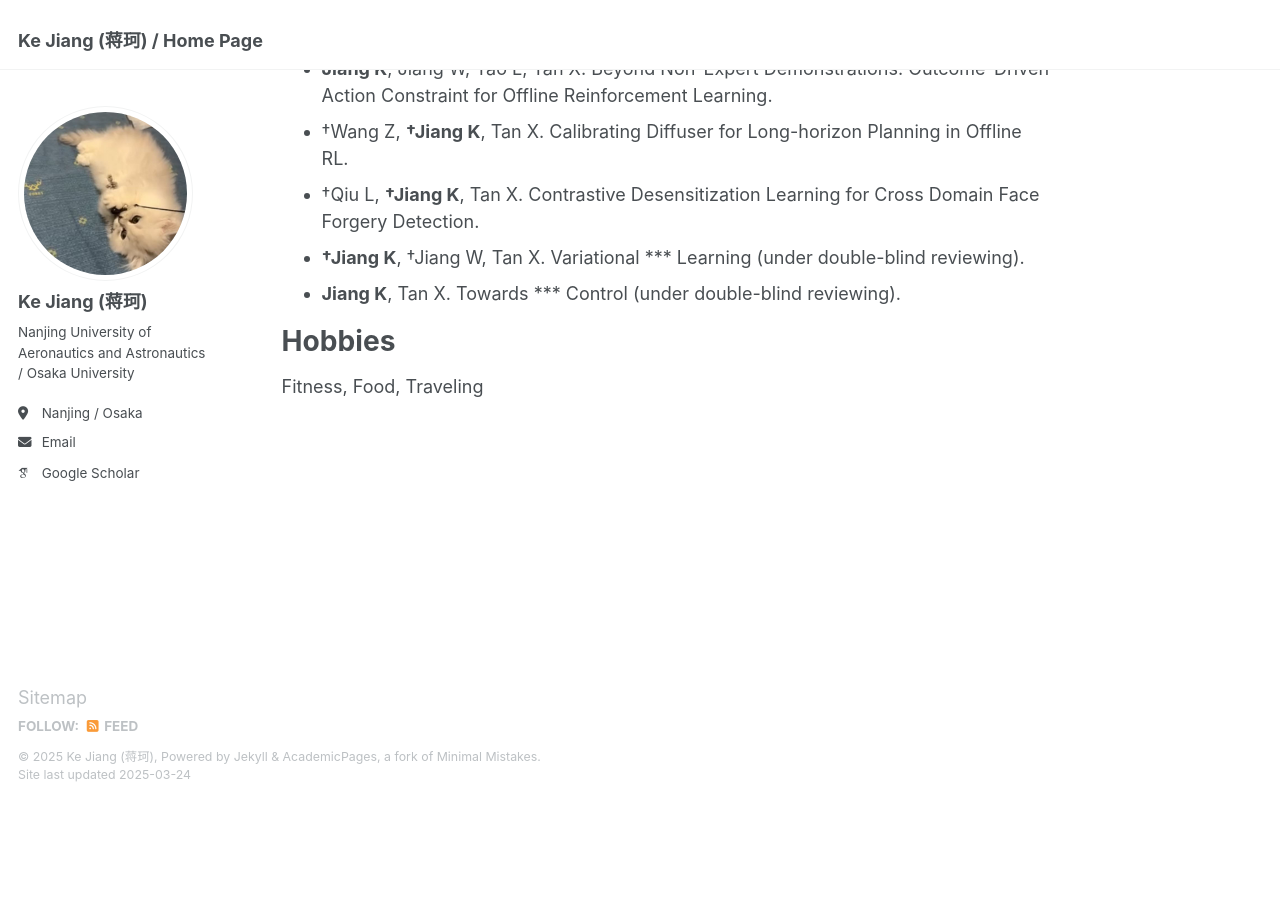
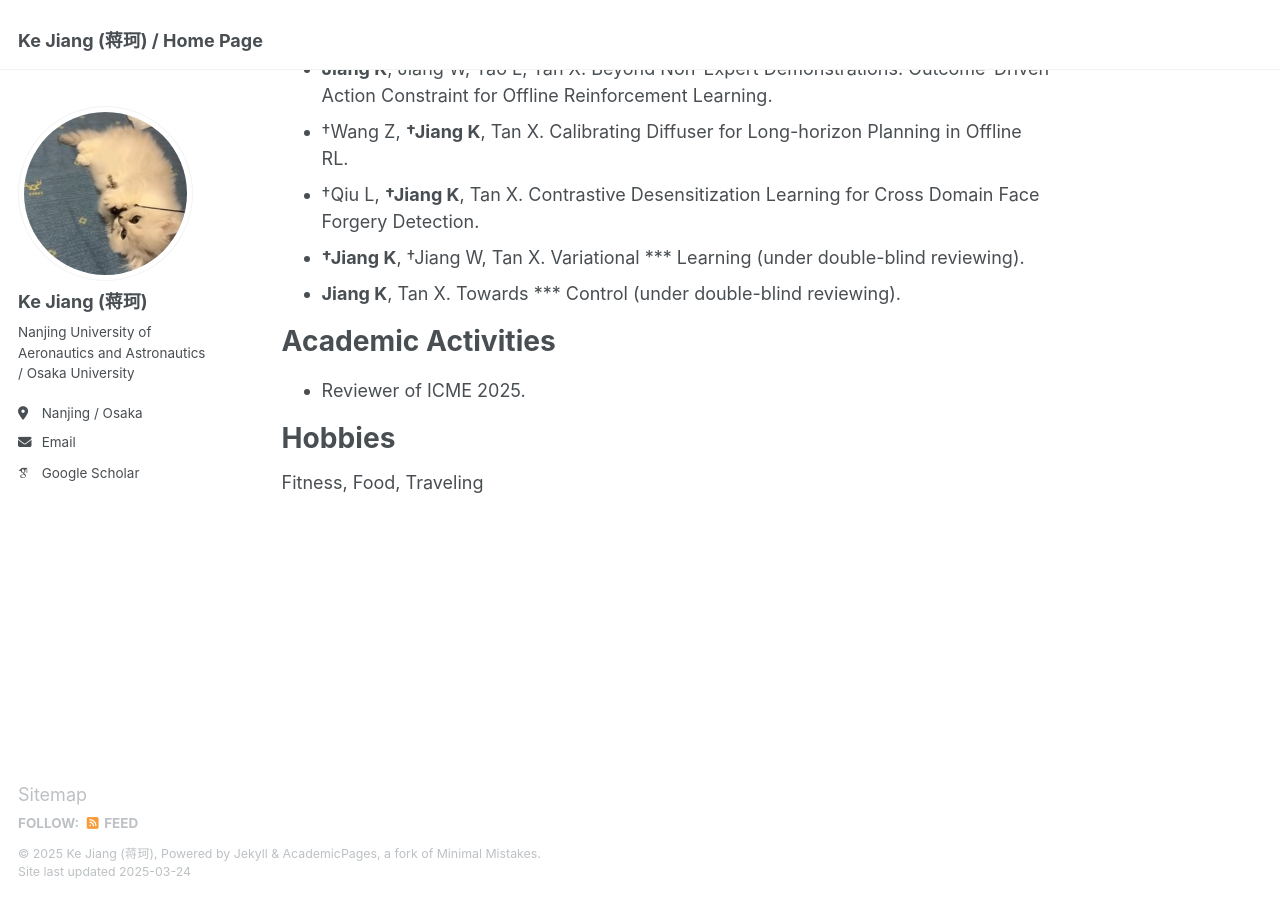
Before and after one commit to Jack10843/Jack10843.github.io, a Jekyll site: the page built from _pages/about.md, in a window 1280 px wide and 900 px high, scrolled down 1475 px. Built offline with Jekyll 4.4.1, drawn with Linux system fonts in a browser that asks for light colours; some web fonts are replaced; before the commit the page ends 2278 px from its top, so only the background shows below that.

Commit message:
Update about.md

```diff
--- a/_pages/about.md
+++ b/_pages/about.md
@@ -45,6 +45,10 @@ Preprints
  - **†Jiang K**, †Jiang W, Tan X. Variational *** Learning (under double-blind reviewing).
  - **Jiang K**, Tan X. Towards *** Control (under double-blind reviewing).
 
+Academic Activities
+======
+ - Reviewer of ICME 2025.
+
 Hobbies
 ======
 Fitness, Food, Traveling
```
